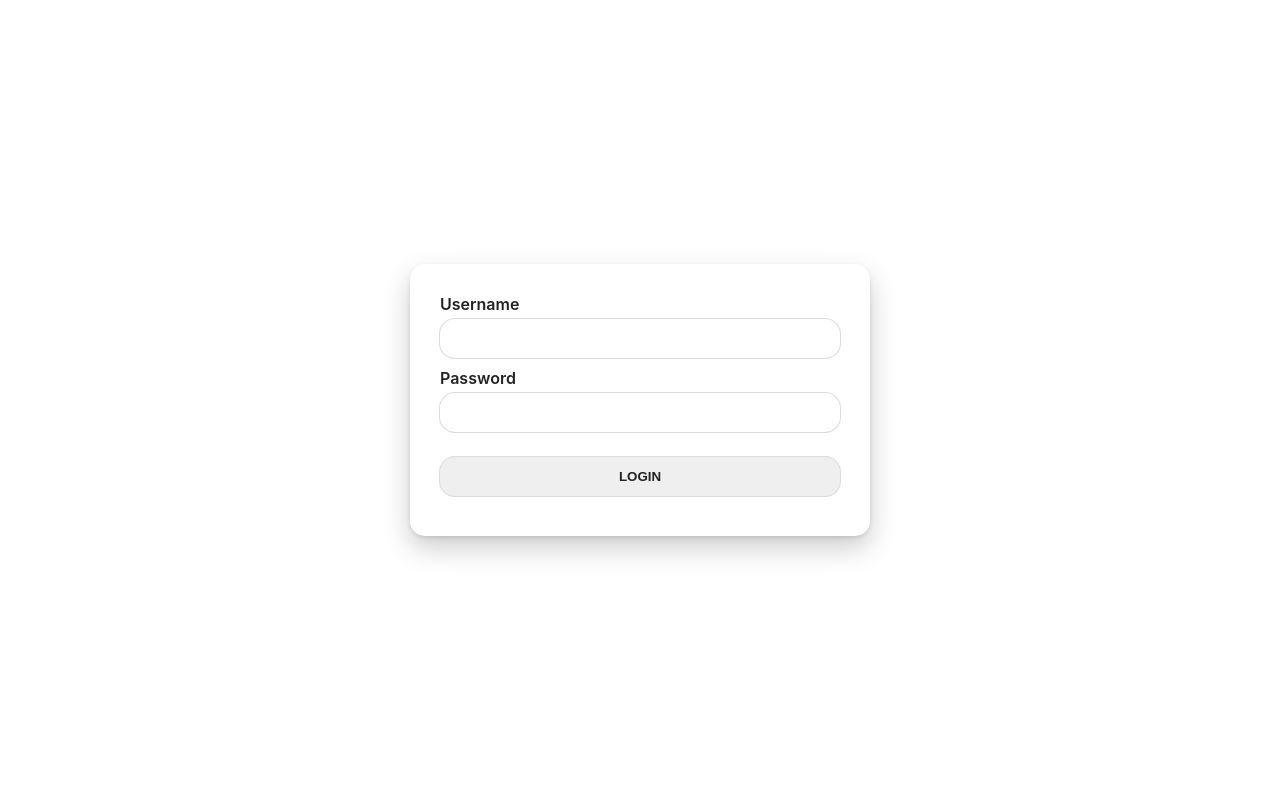
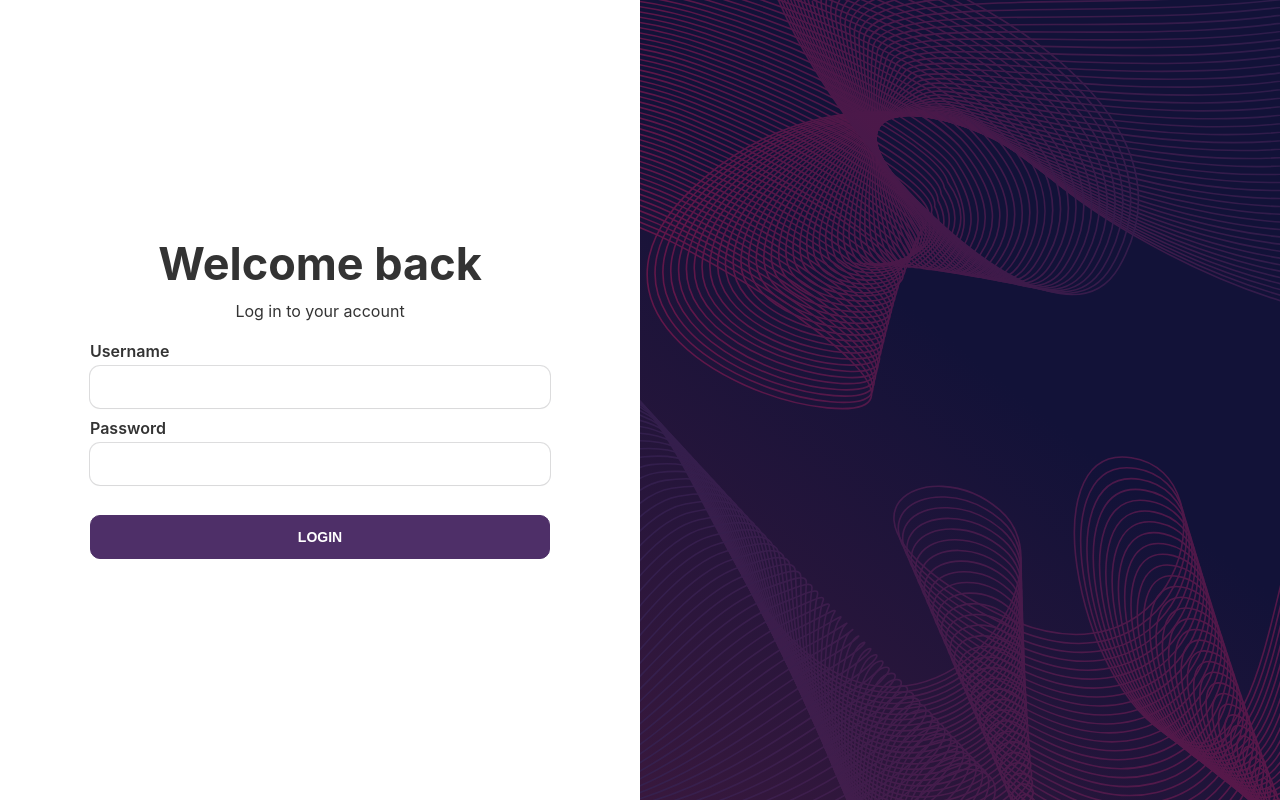
Before and after one commit to littlesekii/linky-cat-frontend, a Vue app: page /login in a window 1280 px wide. Built offline with nearby package versions, Linux system fonts and the light colour scheme; no server answers; the HTML template or start-up script is replaced by a standard one.

Commit message:
patch: change login view and create base components

```diff
--- a/src/components/auth/LoginFormComponent.vue
+++ b/src/components/auth/LoginFormComponent.vue
@@ -1,100 +1,27 @@
 <script setup lang="ts">
-import { useAuth } from '@/composables/useAuth';
-import { useAuthStore } from '@/stores/useAuthStore';
-import { ref } from 'vue';
-
-const { login, isLoading } = useAuth();
-
-const username = ref('');
-const password = ref('');
-
-function executeLogin() {
-  login({ username: username.value, password: password.value });
-}
-
+import BaseButtonComponent from '../common/BaseButtonComponent.vue';
+import BaseInputComponent from '../common/BaseInputComponent.vue';
 </script>
 
 <template>
-<div class="background">
-  <div class="container">
-    <form class="form" @submit.prevent="executeLogin">
-      <div class="input-group">
-        <label for="username">Username</label>
-        <input v-model="username" id="username" type="text">
-      </div>
-      <div class="input-group">
-        <label for="password">Password</label>
-        <input v-model="password" id="password" type="password">
-      </div>
-      <button class="submit-button">LOGIN</button>
-      <div style="word-wrap: break-word;">{{ useAuthStore().token }}</div>
-    </form>
+<form class="form" action="">
+  <div class="inputs">
+    <BaseInputComponent label="Username" type="text" />
+    <BaseInputComponent label="Password" type="password" />
   </div>
-</div>
+  <BaseButtonComponent label="LOGIN" />
+</form>
 </template>
 
 <style scoped>
-
-.background {
+.form {
   display: flex;
   flex-direction: column;
-  justify-content: center;
-  align-items: center;
-
-
-  min-height: inherit;
-  /* background-color: aliceblue; */
+  gap: 30px;
 }
-
-.container {
-  width: 100%;
-  max-width: 460px;
-
-  padding: 30px;
-
-
-  background-color: #FFF;
-  /* border: 2px solid #333; */
-  border-radius: 15px;
-
-  box-shadow: rgba(0, 0, 0, 0.2) 0px 12px 28px 0px, rgba(0, 0, 0, 0.1) 0px 2px 4px 0px, rgba(255, 255, 255, 0.05) 0px 0px 0px 1px inset;
-}
-
-.form {
+.inputs {
   display: flex;
   flex-direction: column;
   gap: 10px;
 }
-
-.input-group {
-  display: flex;
-  flex-direction: column;
-}
-
-.input-group label {
-  margin-bottom: 5px;
-  color: #222;
-  font-weight: 600;
-}
-
-.input-group input {
-  padding: 12px 10px;
-
-  border: none;
-  border-radius: 15px;
-  box-shadow: rgba(0, 0, 0, 0.02) 0px 1px 3px 0px, rgba(27, 31, 35, 0.15) 0px 0px 0px 1px;
-}
-
-.submit-button {
-  padding: 12px 10px;
-  margin-top: 15px;
-
-  color: #222;
-  font-weight: 600;
-  cursor: pointer;
-
-  border: none;
-  border-radius: 15px;
-  box-shadow: rgba(0, 0, 0, 0.02) 0px 1px 3px 0px, rgba(27, 31, 35, 0.15) 0px 0px 0px 1px;
-}
 </style>
--- /dev/null
+++ b/src/components/common/BaseButtonComponent.vue
@@ -0,0 +1,29 @@
+<script setup lang="ts">
+defineProps<{
+  label: string,
+}>();
+</script>
+
+<template>
+<button class="button">
+  {{ label }}
+</button>
+</template>
+
+<style scoped>
+.button {
+  width: 100%;
+  padding: 13px;
+
+  color: white;
+  background-color: #4E2F68;
+
+  font-weight: 600;
+  font-size: 14px;
+
+  border: 1px solid #4E2F68;
+  border-radius: 10px;
+
+  cursor: pointer;
+}
+</style>
--- /dev/null
+++ b/src/components/common/BaseInputComponent.vue
@@ -0,0 +1,39 @@
+<script setup lang="ts">
+defineProps<{
+  label: string,
+  type?: string,
+  placeholder?: string
+}>();
+</script>
+
+<template>
+<div class="input">
+  <label :for="label">{{ label }}</label>
+  <input
+    :id="label"
+    :type="type || 'text'"
+    :placeholder="placeholder">
+</div>
+</template>
+
+<style scoped>
+.input {
+  display: flex;
+  flex-direction: column;
+  gap: 5px;
+}
+
+.input label {
+  font-weight: 600;
+  color: #333;
+}
+
+.input input {
+  font-size: 14px;
+  padding: 13px;
+
+  border: none;
+  border-radius: 10px;
+  box-shadow: rgba(0, 0, 0, 0.02) 0px 1px 3px 0px, rgba(27, 31, 35, 0.15) 0px 0px 0px 1px;
+}
+</style>
--- a/src/views/LoginView.vue
+++ b/src/views/LoginView.vue
@@ -6,12 +6,69 @@ import LoginFormComponent from '@/components/auth/LoginFormComponent.vue';
 
 <template>
 <main class="login">
-  <LoginFormComponent />
+  <section class="left-container">
+    <header class="header">
+      <h1 class="title">Welcome back</h1>
+      <p class="text">Log in to your account</p>
+    </header>
+
+    <LoginFormComponent class="login-form" />
+  </section>
+  <aside class="right-container">
+    <!-- <img src="@/assets/images/a.svg" alt=""> -->
+  </aside>
 </main>
 </template>
 
 <style scoped>
 .login {
+  display: flex;
+
   min-height: inherit;
 }
+
+.left-container {
+  flex: 1;
+  display: flex;
+  flex-direction: column;
+  justify-content: center;
+  align-items: center;
+
+  /* padding: 100px; */
+}
+.right-container {
+  flex: 1;
+  background-image: url('@/assets/images/b.svg');
+  background-size: cover;
+  background-position: center;
+  background-repeat: no-repeat;
+}
+
+.header {
+  width: 100%;
+  margin-bottom: 20px;
+  text-align: center;
+  color: #333;
+
+  .title {
+    margin-bottom: 15px;
+    font-size: 45px;
+    font-weight: bold;
+    line-height: 45px;
+  }
+}
+
+
+.login-form {
+  width: 100%;
+  max-width: 500px;
+
+  padding: 0 20px;
+}
+
+@media (max-width: 800px) {
+    .right-container {
+      display: none;
+    }
+  }
 </style>
```
Also changed, not shown: src/assets/images/b.svg (added).
